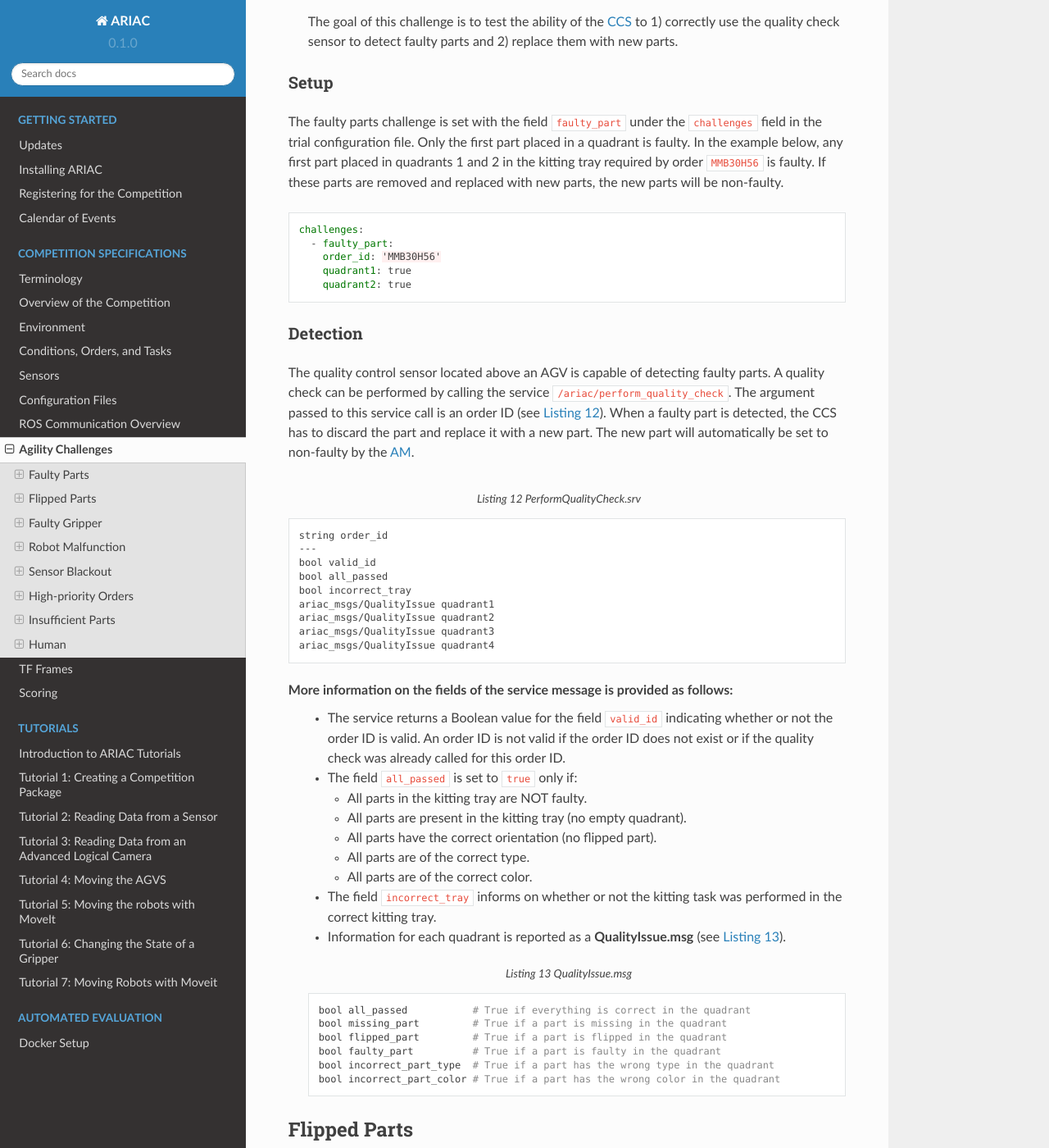
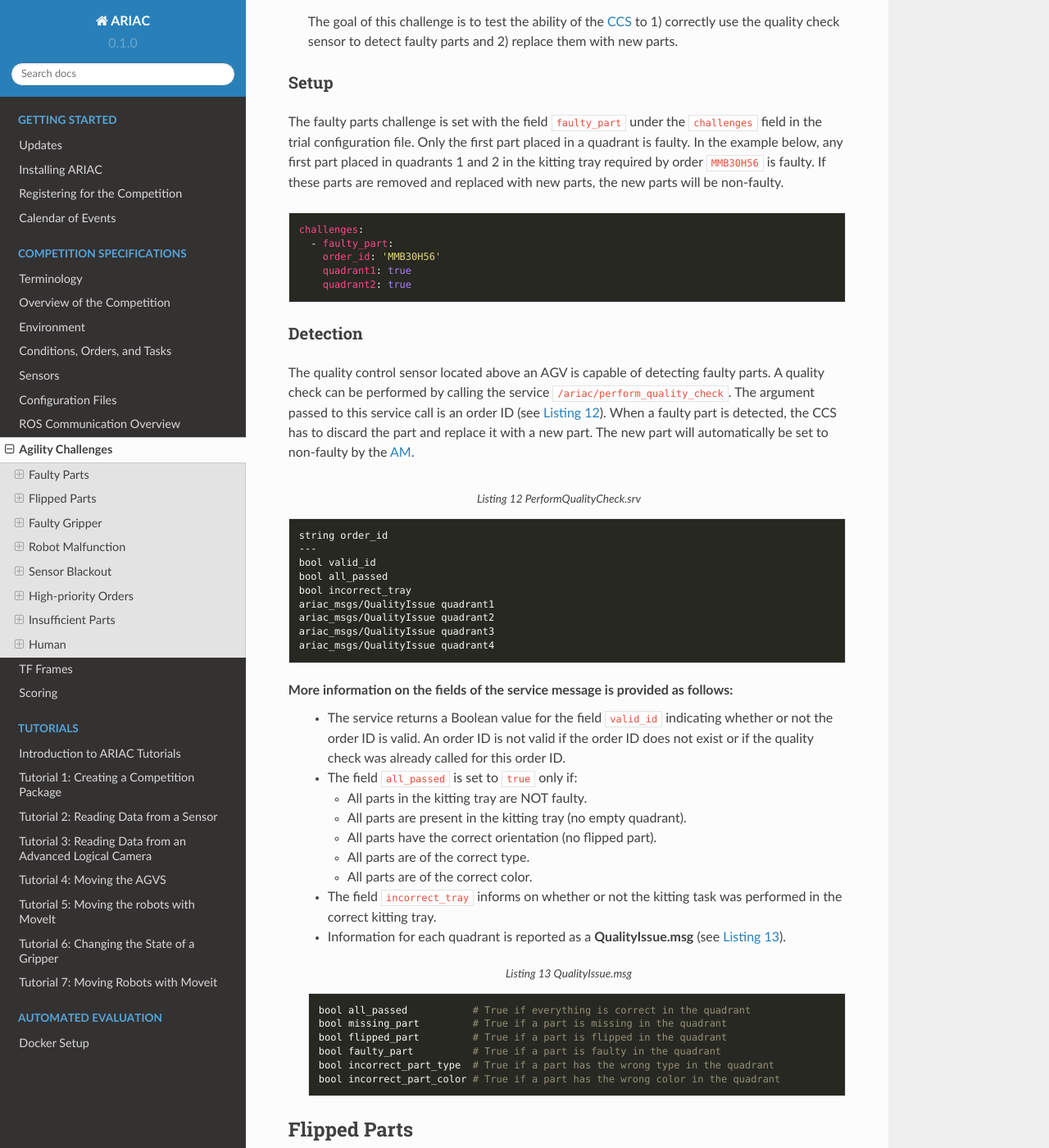
Before and after one commit to usnistgov/ARIAC, a Sphinx documentation site: the page built from docs/competition/challenges.rst, in a window 1280 px wide and 1400 px high, scrolled down 494 px. Shown: the whole window at 82% size. Built offline with Sphinx 7.4.7 and the Read the Docs theme 2.0.0, drawn with Linux system fonts in a browser that asks for light colours.

Commit message:
tutorial1

```diff
--- a/docs/conf.py
+++ b/docs/conf.py
@@ -36,7 +36,7 @@ templates_path = ['_templates']
 html_theme = 'sphinx_rtd_theme'
 # The name of the Pygments (syntax highlighting) style to use.
 
-pygments_style = 'colorful'
+pygments_style = 'monokai'
 
 source_suffix = ['.rst', '.md']
 
```
